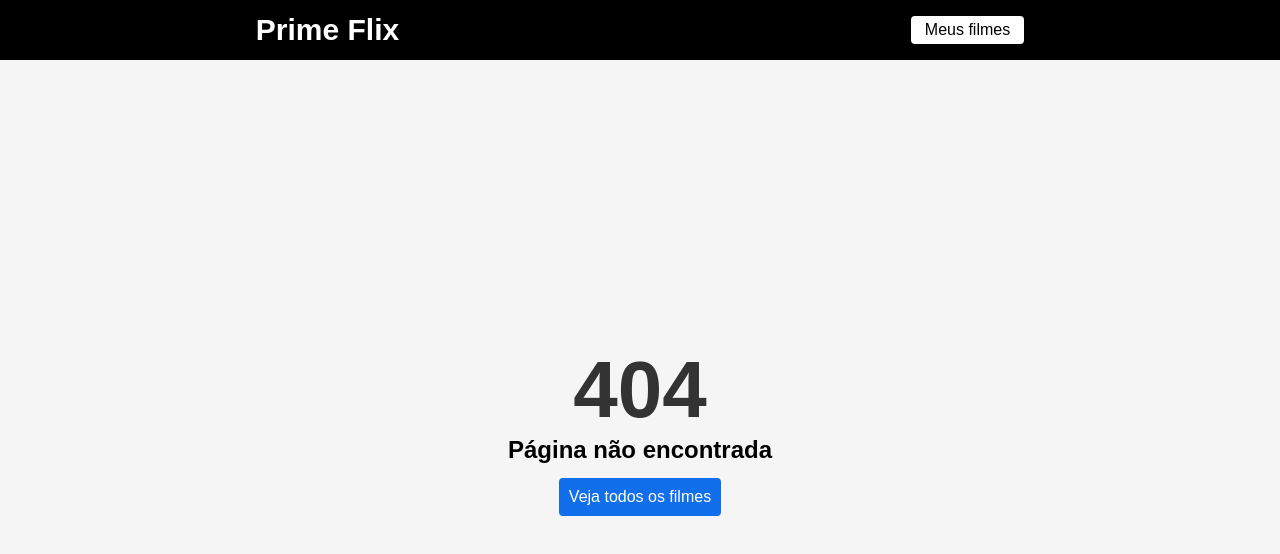
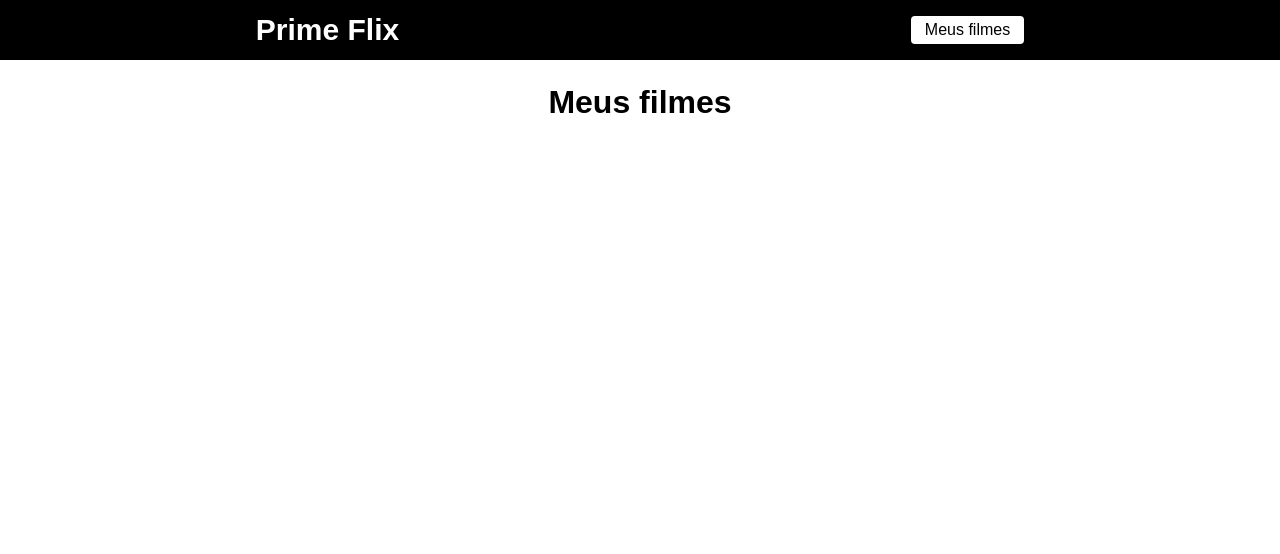
Before and after one commit to luanargolodev/primeflix, a React (Create React App) app: page /favorites in a window 1280 px wide. Before the commit this address had no page. Shown: the top 554 px of the page. Built offline with nearby package versions, Linux system fonts and the light colour scheme.

Commit message:
Listar os filmes favoritados

```diff
--- /dev/null
+++ b/src/pages/Favorites/index.js
@@ -0,0 +1,35 @@
+import { useEffect, useState } from 'react'
+import { Link } from 'react-router-dom'
+
+import './style.css'
+
+function Favorites() {
+  const [movies, setMovies] = useState([])
+
+  useEffect(() => {
+    const myMovieList = localStorage.getItem('@primeflix')
+    setMovies(JSON.parse(myMovieList) || [])
+  }, [])
+
+  return (
+    <div className="my-movies">
+      <h1>Meus filmes</h1>
+
+      <ul>
+        {movies.map((movie) => {
+          return (
+            <li key={movie.id}>
+              <span>{movie.title}</span>
+              <div>
+                <Link to={`/movie/${movie.id}`}>Ver detalhes</Link>
+                <button>Excluir</button>
+              </div>
+            </li>
+          )
+        })}
+      </ul>
+    </div>
+  )
+}
+
+export default Favorites
--- /dev/null
+++ b/src/pages/Favorites/style.css
@@ -0,0 +1,38 @@
+.my-movies {
+  margin-top: 24px;
+  display: flex;
+  flex-direction: column;
+  align-items: center;
+}
+
+.my-movies h1 {
+  margin-bottom: 14px;
+}
+
+.my-movies span {
+  font-size: 18px;
+}
+
+.my-movies ul {
+  width: 720px;
+}
+
+.my-movies ul li {
+  list-style: none;
+  display: flex;
+  justify-content: space-between;
+  align-items: center;
+  margin-bottom: 14px;
+}
+
+.my-movies div {
+  display: flex;
+  justify-content: center;
+  align-items: center;
+}
+
+.my-movies div a {
+  text-decoration: none;
+  color: #116feb;
+  margin-right: 14px;
+}
--- a/src/routes.js
+++ b/src/routes.js
@@ -4,6 +4,7 @@ import Header from './components/Header'
 
 import Home from './pages/Home'
 import Movie from './pages/Movie'
+import Favorites from './pages/Favorites'
 import Error from './pages/Error'
 
 function RoutesApp() {
@@ -13,6 +14,7 @@ function RoutesApp() {
       <Routes>
         <Route path="/" element={<Home />} />
         <Route path="/movie/:id" element={<Movie />} />
+        <Route path="/favorites" element={<Favorites />} />
         <Route path="*" element={<Error />} />
       </Routes>
     </BrowserRouter>
```
